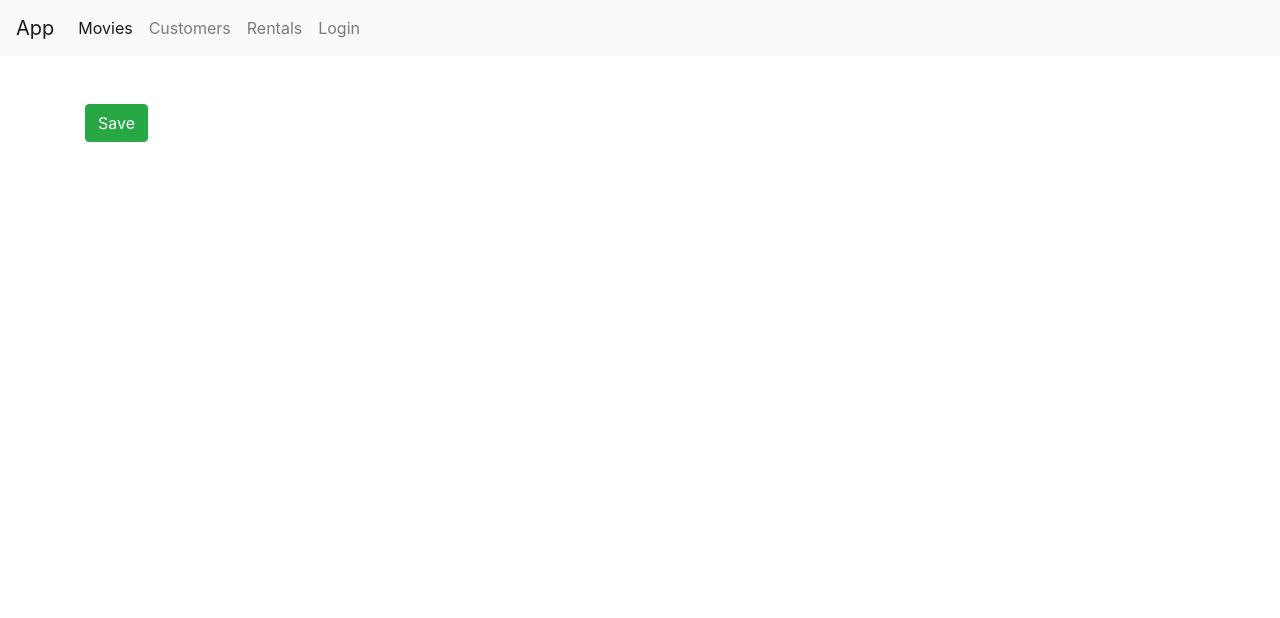
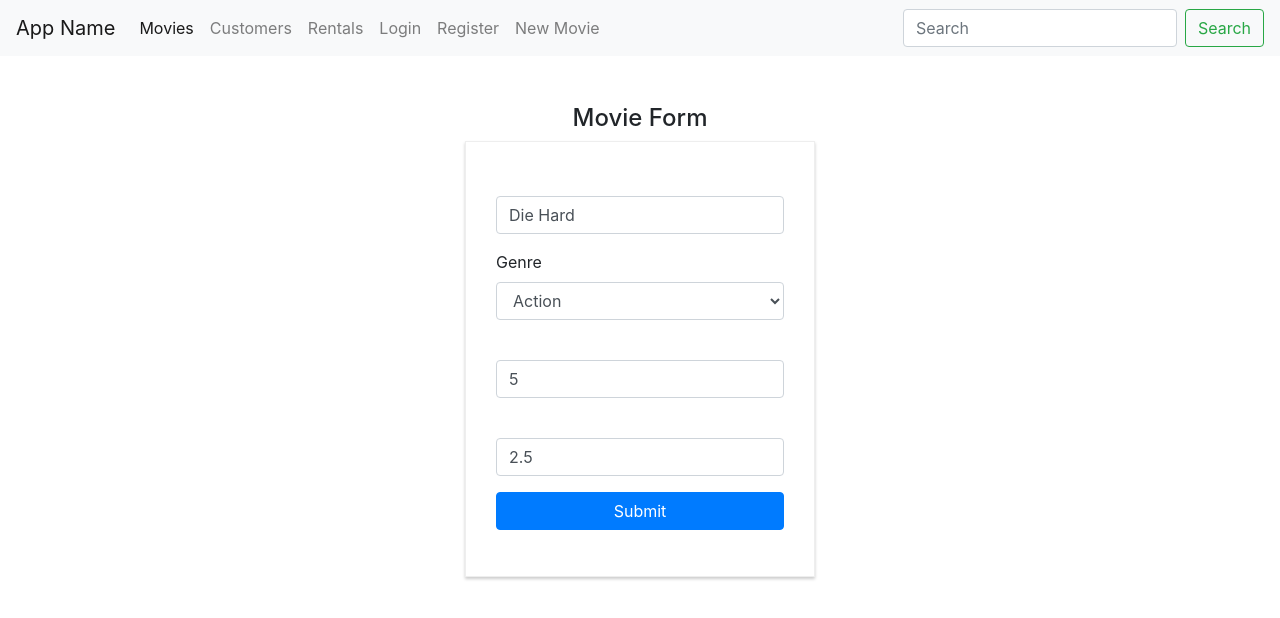
Before and after one commit to muteshi/movies-rental-app, a React (Create React App) app: page /movies/5b21ca3eeb7f6fbccd471816 in a window 1280 px wide. Shown: the top 618 px of the page. Built offline with nearby package versions, Linux system fonts and the light colour scheme.

Commit message:
Added movie form component

```diff
--- a/src/App.js
+++ b/src/App.js
@@ -1,13 +1,21 @@
-import React from "react";
+import React, { useEffect, useState } from "react";
 import { Redirect, Route, Switch } from "react-router-dom";
 import "./App.css";
 import NavBar from "./components/common/navBar";
 import { MENUS } from "./constants/menus";
+import { getMovies } from "./services/fakeMovieService";
 
 function App() {
+  const [movies, setMovies] = useState([]);
+
+  useEffect(() => {
+    const movieData = getMovies();
+    setMovies(movieData);
+  }, []);
+
   return (
     <React.Fragment>
-      <NavBar />
+      <NavBar data={movies} />
       <main className="container">
         <Switch>
           {MENUS.map((menu) => (
--- a/src/components/common/navBar.jsx
+++ b/src/components/common/navBar.jsx
@@ -1,8 +1,9 @@
 import React, { useState } from "react";
 import { Link } from "react-router-dom";
 import { MENUS } from "../../constants/menus";
+import Search from "./searchBar";
 
-const NavBar = () => {
+const NavBar = ({ data }) => {
   const [activeMenu, setActiveMenu] = useState("Movies");
 
   const handleClick = (menu) => {
@@ -12,7 +13,7 @@ const NavBar = () => {
   return (
     <nav className="navbar navbar-expand-lg navbar-light bg-light mb-5">
       <Link className="navbar-brand" to="/">
-        App
+        App Name
       </Link>
       <button
         className="navbar-toggler"
@@ -47,6 +48,7 @@ const NavBar = () => {
             return null;
           })}
         </ul>
+        <Search searchData={data} />
       </div>
     </nav>
   );
--- /dev/null
+++ b/src/components/common/searchBar.jsx
@@ -0,0 +1,50 @@
+import React, { useState } from "react";
+import { Link } from "react-router-dom";
+
+const Search = ({ searchData }) => {
+  const [query, setQuery] = useState("");
+  const [results, setResults] = useState([]);
+
+  const handleClick = ({ target: input }) => {
+    const searchQuery = input.value;
+    setQuery(searchQuery.trim());
+
+    const searchResults = searchData.filter((item) =>
+      item.title.toLowerCase().includes(searchQuery.toLowerCase())
+    );
+    setResults(searchResults);
+  };
+
+  return (
+    <form className="form-inline my-2 my-lg-0">
+      <div>
+        <input
+          className="form-control mr-sm-2"
+          type="search"
+          value={query}
+          onChange={handleClick}
+          placeholder="Search"
+          aria-label="Search"
+        />
+        {query.length !== 0 && (
+          <div className="search-results">
+            <ul class="list-group">
+              {results.map((res) => (
+                <li key={res._id} class="list-group-item">
+                  <Link to={`/movies/${res._id}`} onClick={() => setQuery("")}>
+                    {res.title}
+                  </Link>
+                </li>
+              ))}
+            </ul>
+          </div>
+        )}
+      </div>
+      <button className="btn btn-outline-success my-2 my-sm-0" type="submit">
+        Search
+      </button>
+    </form>
+  );
+};
+
+export default Search;
--- /dev/null
+++ b/src/components/common/select.jsx
@@ -0,0 +1,20 @@
+import React from "react";
+
+const Select = ({ error, name, options, label, ...rest }) => {
+  return (
+    <div className="form-group">
+      <label htmlFor={name}>{label}</label>
+      <select className="form-control" name={name} id={name} {...rest}>
+        <option value="Select">Select</option>
+        {options.map((option) => (
+          <option key={option._id} value={option._id}>
+            {option.name}
+          </option>
+        ))}
+      </select>
+      {error && <div className="alert alert-danger">{error}</div>}
+    </div>
+  );
+};
+
+export default Select;
--- a/src/components/movieForm.jsx
+++ b/src/components/movieForm.jsx
@@ -1,17 +1,97 @@
-import React from "react";
+import React, { useCallback, useEffect, useState } from "react";
+import useForm from "../hooks/useForm";
+import Joi from "joi-browser";
+import { getGenres } from "../services/fakeGenreService";
+import { getMovie, saveMovie } from "../services/fakeMovieService";
 
-const MovieForm = (props) => {
-  console.log(props);
-  const handleClick = () => {
-    props.history.replace("/");
+const schema = {
+  genreId: Joi.string(),
+  title: Joi.string().min(3).required().label("Movie Title"),
+  numberInStock: Joi.number()
+    .min(1)
+    .max(100)
+    .required()
+    .label("Number in stock"),
+  dailyRentalRate: Joi.number().min(1).max(10).required().label("Rate"),
+};
+
+const MovieForm = ({ match, history }) => {
+  const {
+    data,
+    handleSubmit,
+    renderSelect,
+    renderInput,
+    renderButton,
+    setData,
+  } = useForm(schema);
+  const [genres, setGenres] = useState([]);
+  const [movie, setMovie] = useState();
+
+  useEffect(() => {
+    const newGenres = getGenres();
+    setGenres(newGenres);
+  }, []);
+
+  useEffect(() => {
+    const movieId = match.params.id;
+    const movie = getMovie(movieId);
+    if (!movie) return history.replace("/not found");
+    setMovie(movie);
+  }, [match, history]);
+
+  const setMovieForm = useCallback(() => {
+    let movieForm = {
+      title: "",
+      genreId: "",
+      numberInStock: "",
+      dailyRentalRate: "",
+    };
+    if (match.params.id !== "new-movie" && movie) {
+      const id = movie.genre._id;
+      movieForm = {
+        title: movie.title,
+        genreId: id,
+        numberInStock: movie.numberInStock,
+        dailyRentalRate: movie.dailyRentalRate,
+      };
+    }
+
+    setData(movieForm);
+  }, [setData, movie, match.params.id]);
+
+  useEffect(() => {
+    setMovieForm();
+  }, [setMovieForm]);
+
+  const doSubmit = () => {
+    if (movie) {
+      const newData = { ...data, _id: movie._id };
+      saveMovie(newData);
+      history.replace("/");
+      return;
+    }
+
+    saveMovie(data);
+    history.replace("/");
   };
 
+  const formSubmitHandler = (e) => handleSubmit(e, doSubmit());
+
   return (
-    <React.Fragment>
-      <button type="button" className="btn btn-success" onClick={handleClick}>
-        Save
-      </button>
-    </React.Fragment>
+    <div className="row">
+      <div className="col-sm-4" />
+      <div className="col-sm-4">
+        <h4 className="text-center">Movie Form</h4>
+        <form className="auth" onSubmit={formSubmitHandler}>
+          {renderInput("title", "Movie name")}
+          {renderSelect("genreId", "Genre", genres)}
+          {renderInput("numberInStock", "Number in stock", "number")}
+          {renderInput("dailyRentalRate", "Rate", "number")}
+          {renderButton("Submit")}
+        </form>
+      </div>
+      <div className="col-sm-4" />
+    </div>
   );
 };
 
--- /dev/null
+++ b/src/components/registerForm.jsx
@@ -0,0 +1,38 @@
+import React from "react";
+import useForm from "../hooks/useForm";
+import Joi from "joi-browser";
+
+const schema = {
+  email: Joi.string().email().required().label("Email address"),
+  name: Joi.string().min(3).required().label("Full name"),
+  password: Joi.string().min(5).required().label("Password"),
+};
+
+const RegistrationForm = () => {
+  const { data, handleSubmit, renderButton, renderInput } = useForm(schema);
+
+  const doSubmit = () => {
+    console.log("submitted");
+    console.log(data);
+  };
+
+  const formSubmitHandler = (e) => handleSubmit(e, doSubmit());
+
+  return (
+    <div className="row">
+      <div className="col-sm-4" />
+      <div className="col-sm-4">
+        <h4 className="text-center">Registration Form</h4>
+        <form className="auth" onSubmit={formSubmitHandler}>
+          {renderInput("email", "Email address", "email")}
+          {renderInput("password", "Password", "password")}
+          {renderInput("name", "Full name")}
+          {renderButton("Register")}
+        </form>
+      </div>
+      <div className="col-sm-4" />
+    </div>
+  );
+};
+
+export default RegistrationForm;
--- a/src/constants/menus.js
+++ b/src/constants/menus.js
@@ -3,6 +3,7 @@ import LoginForm from "../components/loginForm";
 import MovieForm from "../components/movieForm";
 import Movies from "../components/movies/movies";
 import NotFound from "../components/notFound";
+import RegistrationForm from "../components/registerForm";
 import Rentals from "../components/rentals";
 
 export const MENUS = [
@@ -26,5 +27,17 @@ export const MENUS = [
     path: "/login",
     component: LoginForm,
   },
+  {
+    label: "Register",
+    id: "register-form",
+    path: "/register",
+    component: RegistrationForm,
+  },
+  {
+    label: "New Movie",
+    id: "new-movie-form",
+    path: "/movie/:new-movie",
+    component: MovieForm,
+  },
   { label: null, id: "not-found", path: "/not-found", component: NotFound },
 ];
--- a/src/hooks/useForm.jsx
+++ b/src/hooks/useForm.jsx
@@ -1,6 +1,7 @@
 import { useState } from "react";
 import Joi from "joi-browser";
 import Input from "../components/common/input";
+import Select from "../components/common/select";
 
 const useForm = (schema) => {
   const [data, setData] = useState({});
@@ -25,7 +26,7 @@ const useForm = (schema) => {
     return error ? error.details[0].message : null;
   };
 
-  const handleChange = ({ currentTarget: input }) => {
+  const handleChange = ({ target: input }) => {
     const errorMsg = validateProperty(input);
     const newErrors = { ...errors };
     if (errorMsg) newErrors[input.name] = errorMsg;
@@ -62,14 +63,31 @@ const useForm = (schema) => {
         onChange={handleChange}
         value={data[name] || ""}
         label={label}
+        placeholder={label}
+      />
+    );
+  };
+
+  const renderSelect = (name, label, options) => {
+    return (
+      <Select
+        name={name}
+        value={data[name] || ""}
+        label={label}
+        options={options}
+        type="select"
+        onChange={handleChange}
+        error={errors[name]}
       />
     );
   };
 
   return {
     data,
+    setData,
     renderButton,
     renderInput,
+    renderSelect,
     handleSubmit,
   };
 };
--- a/src/index.css
+++ b/src/index.css
@@ -16,3 +16,8 @@ button:disabled {
   padding: 30px;
   box-sizing: border-box;
 }
+
+.search-results {
+  position: absolute;
+  z-index: 10;
+}
```
Also changed, not shown: 1 other file (tests, documents, lock files or other folders).
